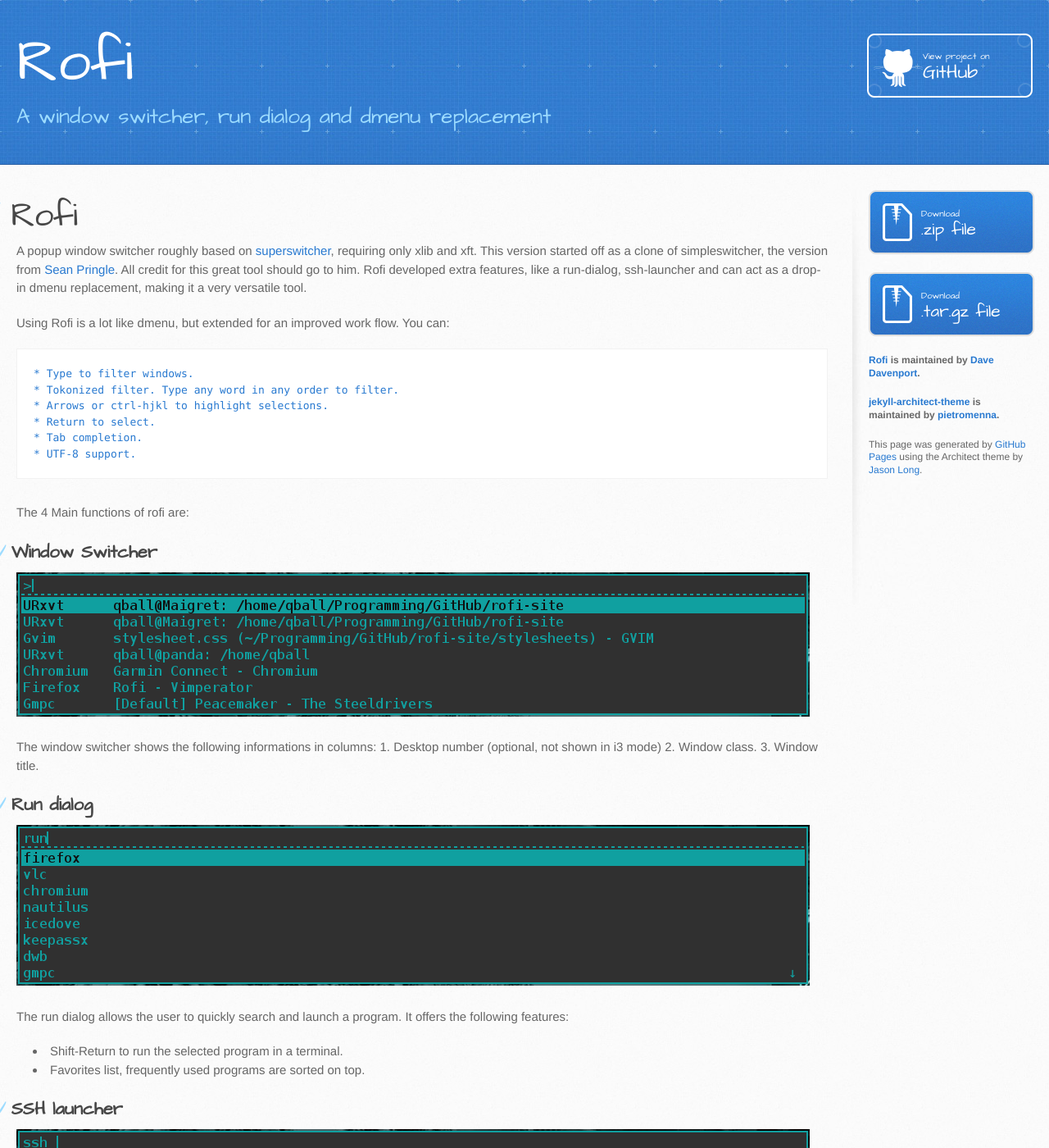
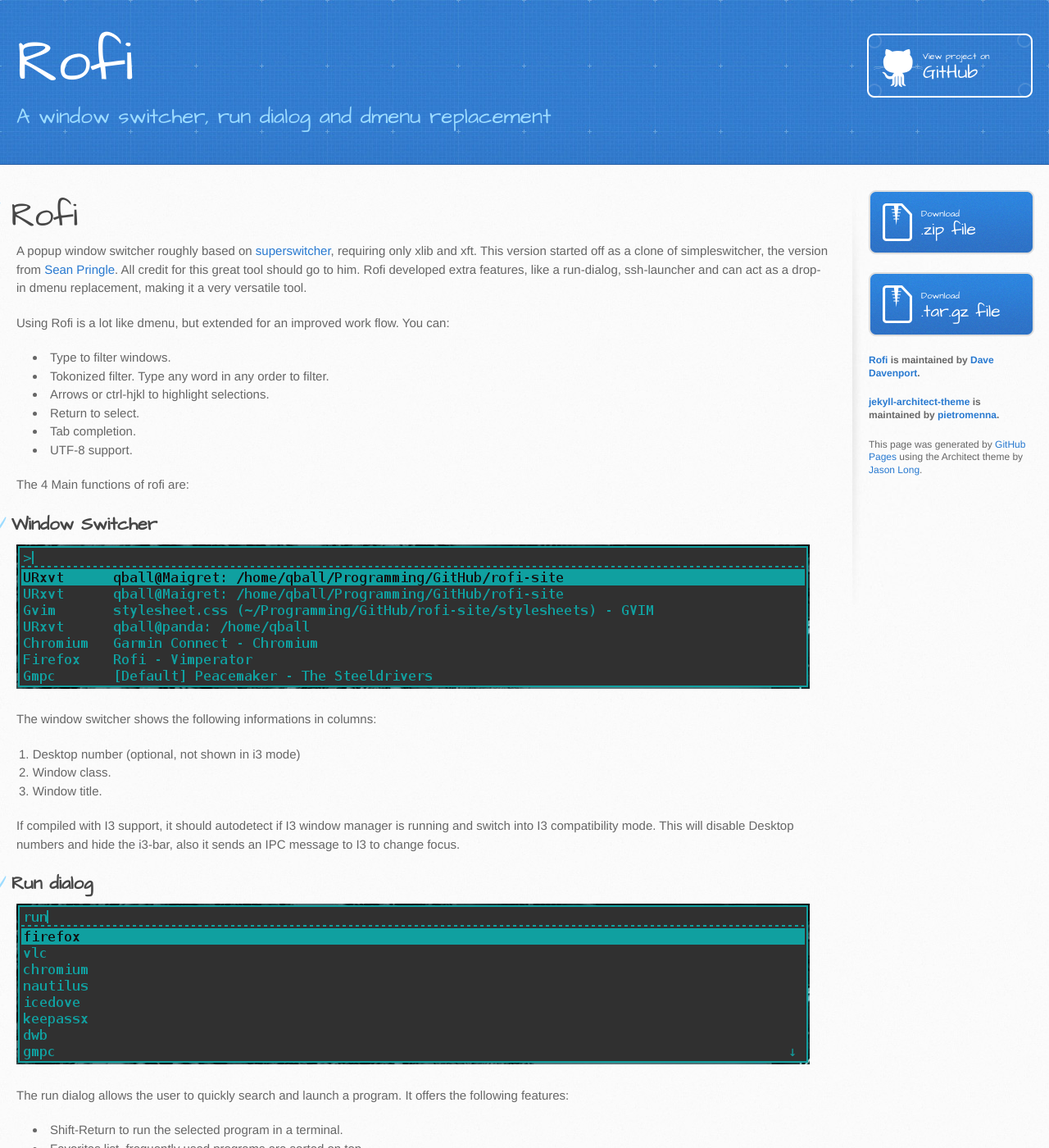
Before and after one commit to davatorium/rofi, a Jekyll site: the page built from index.md, in a window 1280 px wide and 1400 px high. Shown: the whole window at 82% size. Built offline with Jekyll 4.4.1, drawn with Linux system fonts in a browser that asks for light colours; some of the changed text lies outside the part shown.

```diff
--- a/_config.yml
+++ b/_config.yml
@@ -1,3 +1,5 @@
+markdown: kramdown
+
 url: https://davedavenport.github.io/rofi/
 name: Rofi
 description: A window switcher, run dialog and dmenu replacement
--- a/index.md
+++ b/index.md
@@ -15,12 +15,12 @@ replacement, making it a very versatile tool.
 
 Using Rofi is a lot like dmenu, but extended for an improved work flow. You can:
 
-	* Type to filter windows.
-    * Tokonized filter. Type any word in any order to filter.
-	* Arrows or ctrl-hjkl to highlight selections.
-	* Return to select.
-    * Tab completion.
-    * UTF-8 support.
+* Type to filter windows.
+* Tokonized filter. Type any word in any order to filter.
+* Arrows or ctrl-hjkl to highlight selections.
+* Return to select.
+* Tab completion.
+* UTF-8 support.
 
 The 4 Main functions of rofi are:
 
@@ -29,10 +29,14 @@ The 4 Main functions of rofi are:
 ![Window List](images/rofi/window-list.png)
 
 The window switcher shows the following informations in columns:
-    1. Desktop number (optional, not shown in i3 mode)
-	2. Window class.
-	3. Window title.
 
+1. Desktop number (optional, not shown in i3 mode)
+2. Window class.
+3. Window title.
+
+If compiled with I3 support, it should autodetect if I3 window manager is running and switch into
+I3 compatibility mode. This will disable Desktop numbers and hide the i3-bar, also it sends an IPC
+message to I3 to change focus.
 
 ## Run dialog
 
```
Also changed, not shown: other parts of index.md (+0 -1 lines).
